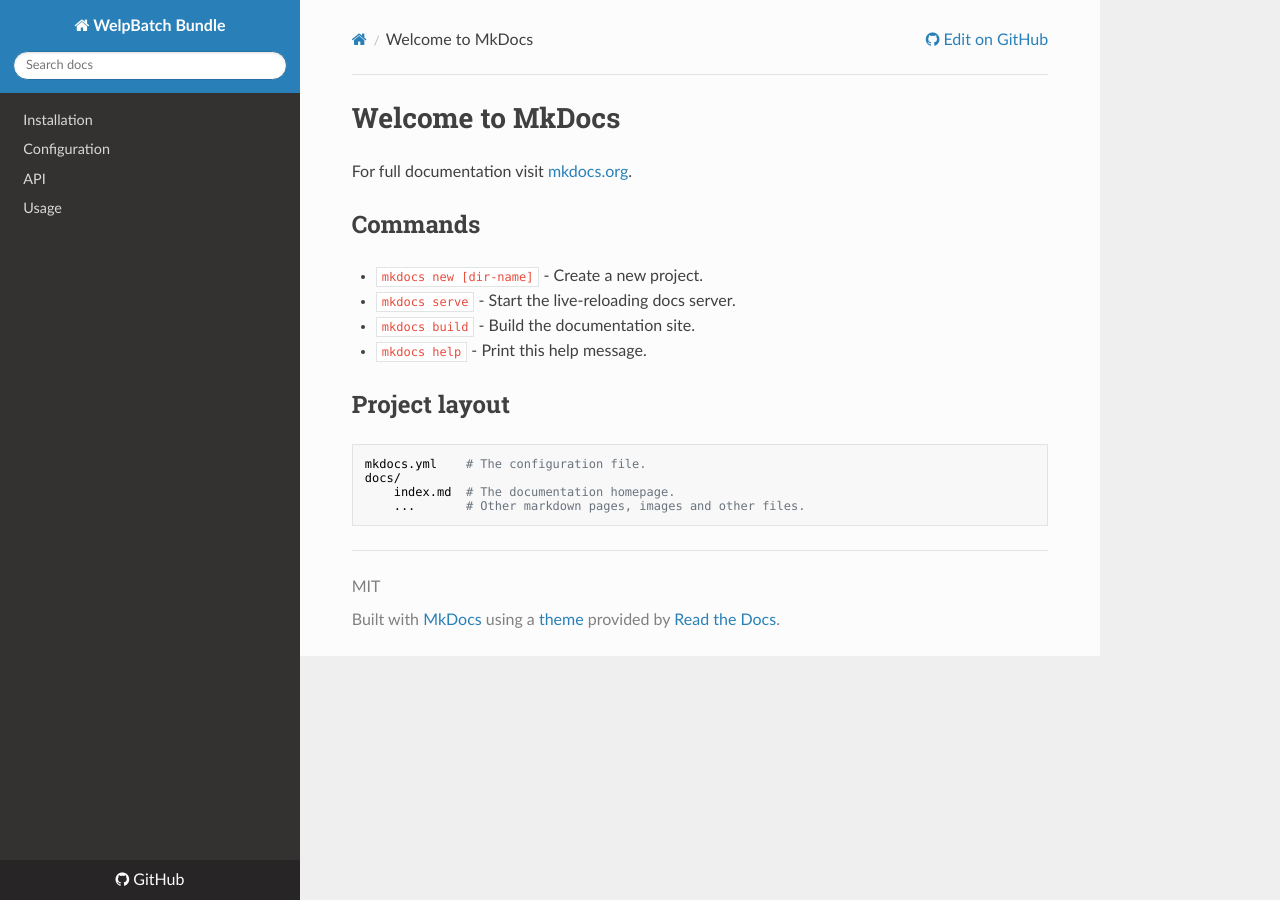
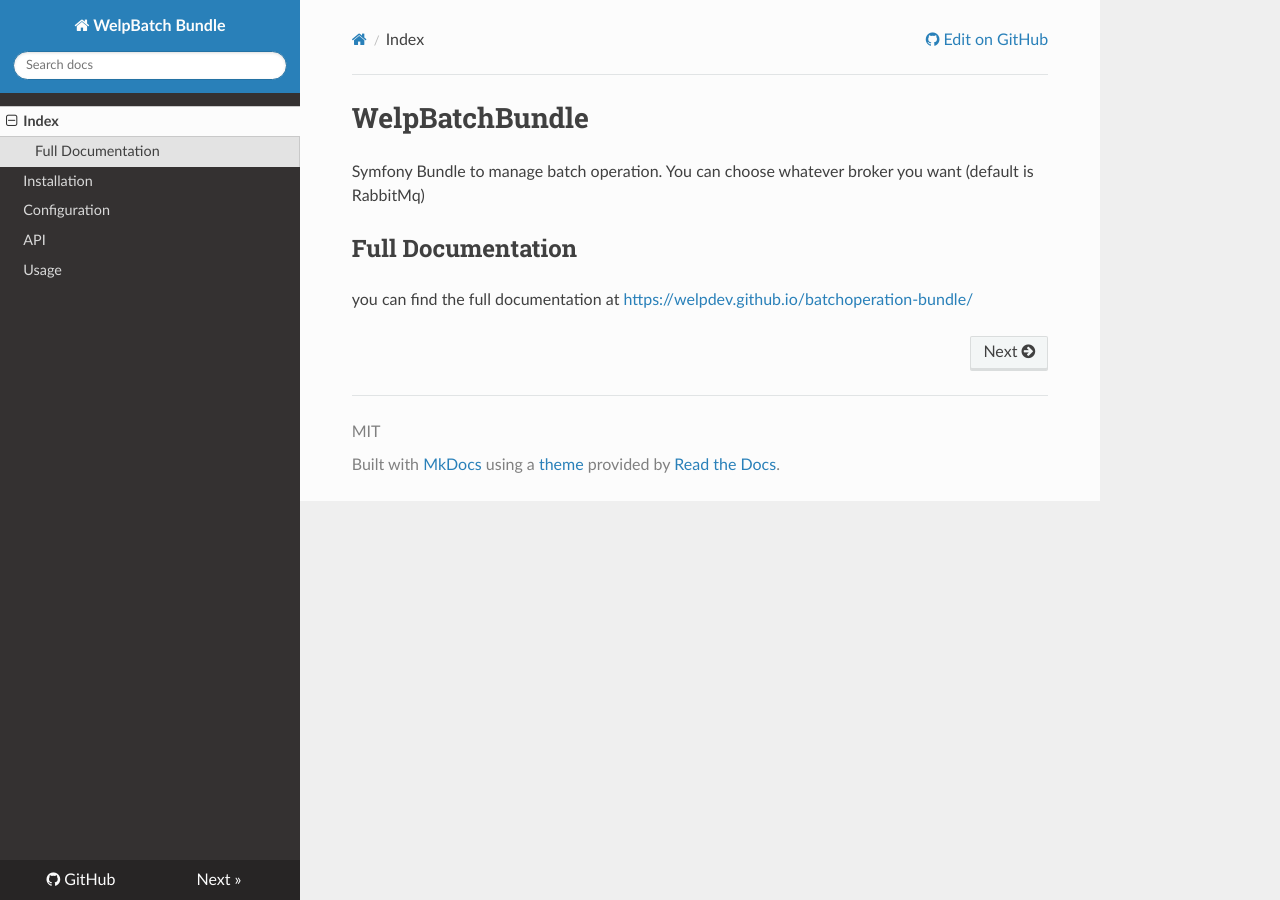
Before and after one commit to welpdev/batchoperation-bundle, an MkDocs documentation site: the page built from src/Resources/doc/index.md, in a window 1280 px wide. Built offline with MkDocs 1.6.1, drawn with Linux system fonts in a browser that asks for light colours; nearby versions of some CDN libraries; old or Windows-style settings are respelled for this version of MkDocs.

Commit message:
fix mkdocs

```diff
--- a/mkdocs.yml
+++ b/mkdocs.yml
@@ -6,6 +6,7 @@ repo_url: https://github.com/welpdev/batchoperation-bundle
 docs_dir: 'src/Resources/doc'
 site_dir: "docs"
 pages:
+    - Index: index.md
     - Installation: installation.md
     - Configuration: configuration.md
     - API : api.md
--- a/src/Resources/doc/index.md
+++ b/src/Resources/doc/index.md
@@ -1,17 +1,7 @@
-# Welcome to MkDocs
+# WelpBatchBundle
 
-For full documentation visit [mkdocs.org](http://mkdocs.org).
+Symfony Bundle to manage batch operation. You can choose whatever broker you want (default is RabbitMq)
 
-## Commands
+## Full Documentation
 
-* `mkdocs new [dir-name]` - Create a new project.
-* `mkdocs serve` - Start the live-reloading docs server.
-* `mkdocs build` - Build the documentation site.
-* `mkdocs help` - Print this help message.
-
-## Project layout
-
-    mkdocs.yml    # The configuration file.
-    docs/
-        index.md  # The documentation homepage.
-        ...       # Other markdown pages, images and other files.
+you can find the full documentation at <https://welpdev.github.io/batchoperation-bundle/>
```
Also changed, not shown: README.md (+1 -1 lines).
